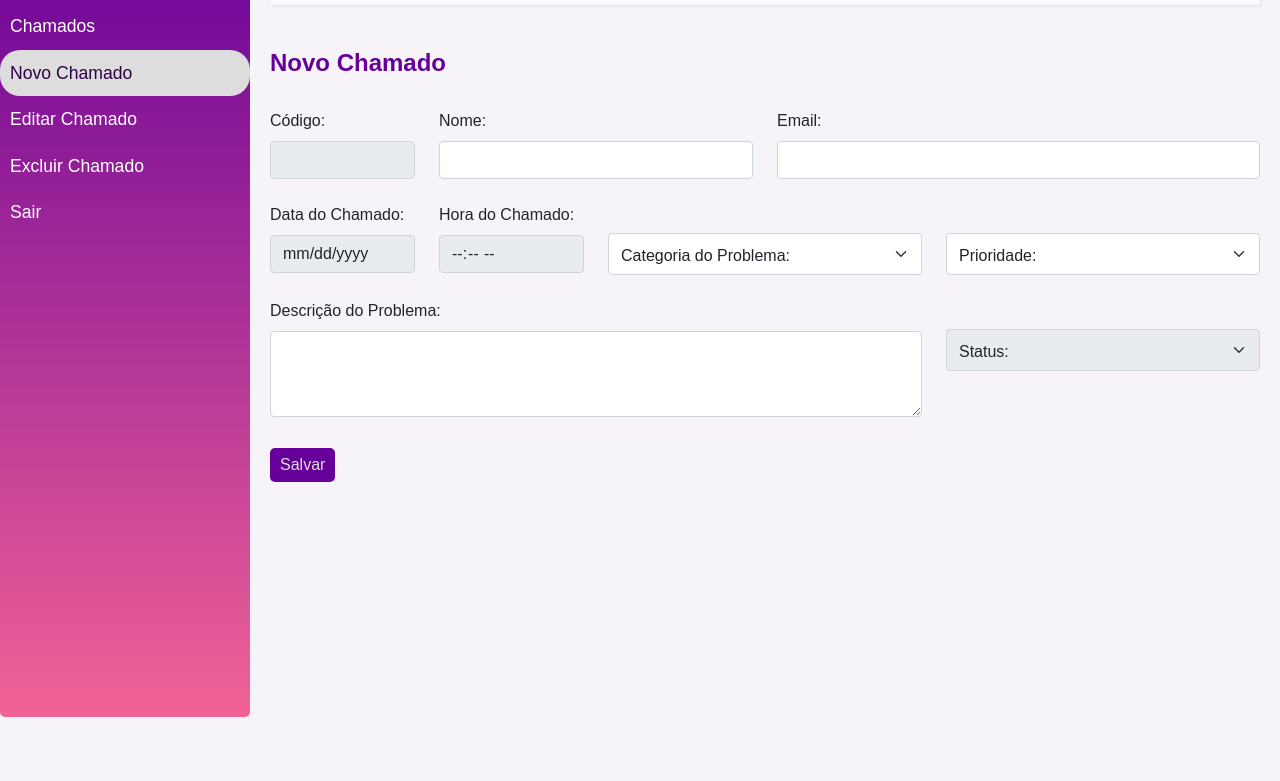
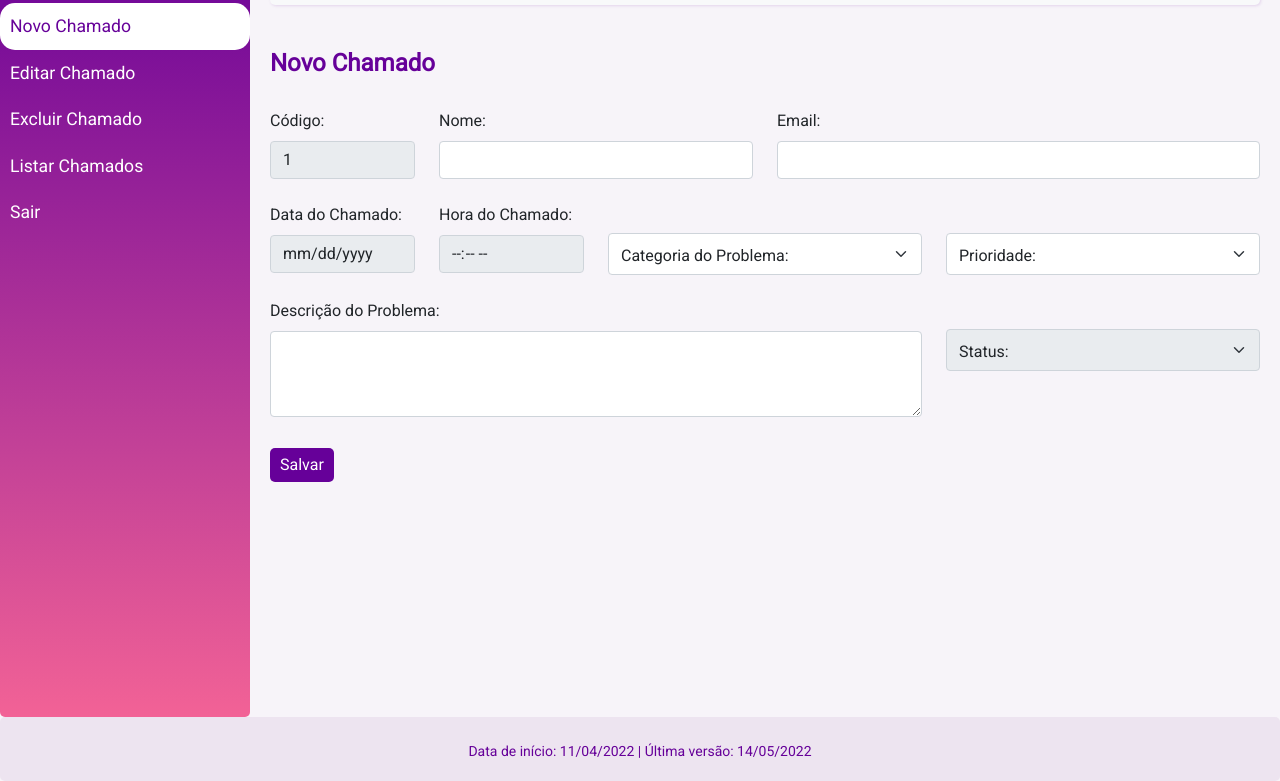
Before and after one commit to MaVilela/HelpDesk, a plain HTML site: page novochamado.html in a window 1280 px wide. Shown: the part 83-864 px from the top of the page. Before the commit the page ends 800 px from the top, so only its background shows below. Drawn offline with nearby package versions, Linux system fonts and the light colour scheme.

Commit message:
atualização de layout e css

```diff
--- a/css/chamados.css
+++ b/css/chamados.css
@@ -3,8 +3,11 @@
 
 }
 
+@import url('https://fonts.googleapis.com/css2?family=Roboto:wght@300;');
+
+
 body{
-	font-family: Arial, Helvetica, sans-serif;
+	font-family: 'Roboto', sans-serif;
 	background-color: #ece4f063;
 }
 
@@ -18,16 +21,15 @@ li, ul {
 }
 
 .sb1{
-	border: 30px black;
+	border: 30px;
     border-radius: 20px;
 }
 
 
 #tblListar{
 	width:100%;
-	border:solid rgba(48, 30, 71, 0.288) 1px;
+	border:solid #660099 1px;
 	text-align:left;
-	border-radius: 30px;
 	background-color: #ffffff;
 
 
@@ -36,21 +38,21 @@ li, ul {
 }
 
 #tblListar tbody tr{
-	border:solid rgba(48, 30, 71, 0.288) 1px;
+	border:solid #d9c4e2 1px;
 	height:30px;
 
 }
 
 #tblListar thead{
 	background-color: #660099;
-	color: aliceblue;
+	color: #fff;
 	border: 20px #660099;
-	border-radius: 5;
+	border-radius: 5px;
 
 }
 
 #btnSalvar {
-	color: #dddddd;
+	color: #fff;
 	padding: 5px 10px;
 	background-color: #660099;
 	border-radius: 5px;
@@ -66,3 +68,19 @@ li, ul {
 #leg_pes {
 	color: #660099;
 }
+
+.footer {
+    width: 100%;
+    height: 100vh;
+    display: flex;
+    align-items: center;
+	position: absolute;
+    justify-content: center;
+	background-color: #b887be27;
+	color: #660099;
+	max-height: 8vh;
+	border-radius: 5px;
+	font-size: 14px;
+	padding-top: 2.5vh;
+
+}
--- a/css/sidebar.css
+++ b/css/sidebar.css
@@ -1,13 +1,16 @@
+@import url('https://fonts.googleapis.com/css2?family=Roboto:wght@300;');
+
+
 body {
-    font-family: 'Poppins', sans-serif;
-    background: #fafafa;
+    font-family: 'Roboto', sans-serif;
+
 }
 
 h2{
     padding: 10px;
-    font-family: Arial, Helvetica, sans-serif;
-    color: #ddd;
+    color: #fff;
 }
+
 a,
 a:hover,
 a:focus {
@@ -18,11 +21,10 @@ a:focus {
 
 .navbar {
     padding: 15px 10px;
-    background: #fff;
     border: none;
-    border-radius: 0;
+    border-radius: 5px;
     margin-bottom: 40px;
-    box-shadow: 1px 1px 3px rgba(0, 0, 0, 0.1);
+    box-shadow: 1px 1px 3px #66009921;
 }
 
 .navbar-btn {
@@ -57,8 +59,8 @@ a:focus {
     background: linear-gradient(0deg, #f26296 0%, #660099 100%);
     color: #fff;
     transition: all 0.3s;
-    border: 30px black;
-    border-radius: 05px;
+    border: 30px;
+    border-radius: 5px;
 }
 
 #sidebar.active {
@@ -67,7 +69,7 @@ a:focus {
 
 #sidebar .sidebar-header {
     padding: 20px;
-    background: #fefeff;
+
 }
 
 #sidebar ul.components {
@@ -85,23 +87,25 @@ a:focus {
     padding: 10px;
     font-size: 1.1em;
     display: block;
+    border-radius: 15px;
 
 }
 
 #sidebar ul li a:hover {
-    color: #660099;
-    background: #fff;
+    color: #fff;
+    background: #b887be;
 }
 
 #sidebar ul li.active>a,
 a[aria-expanded="true"] {
     color: #fff;
-    background: #f7f8ff;
+
 }
 
 .selecionado{
-    background-color: #ddd;
-    color: #2e0144;
+    background-color: #fff;
+    color: #660099;
+    border-radius: 15px;
 }
 
 /* CONTENT */
--- a/novochamado.html
+++ b/novochamado.html
@@ -27,18 +27,17 @@
         <nav id="sidebar">
             <ul class="list-unstyled components">
                 <h2>Help Desk</h2>
-                <li >
-                    <a href="chamado.html">Chamados</a>
-                </li>
                 <li class="selecionado">
                     <a href="novochamado.html">Novo Chamado</a>
                 </li>
-                <li >
+                <li>
                     <a href="editarchamado.html">Editar Chamado</a>
+                </li>
                 <li>
-                    <li >
-                        <a href="excluirchamado.html">Excluir Chamado</a>
+                    <a href="excluirchamado.html">Excluir Chamado</a>
+                <li>
                     <li>
+                        <a href="chamado.html">Listar Chamados</a>
                 <li>
                     <a href="index.html">Sair</a>
                 </li>
@@ -63,7 +62,7 @@
                             <div class="col-lg-2">
                                 <div class="form-group text-left">
                                     <label class="form-label" for="txtCodigo">Código:</label>
-                                    <input class="form-control"type="number" id="txtCodigo" disabled/>
+                                    <input class="form-control"type="number" id="txtCodigo" disabled value="1"/>
                             </div>
                             </div>
                             <div class="col-lg-4">
@@ -153,9 +152,11 @@
                 </form>
             </div>
         </div>
+    </div>
 
-
-    </div>
+    <footer class="footer">
+        <p>Data de início: 11/04/2022 | Última versão: 14/05/2022</p>
+    </footer>
 
 
 
```
Also changed, not shown: chamado.html (+11 -10 lines), editarchamado.html (+10 -8 lines), excluirchamado.html (+10 -8 lines).
